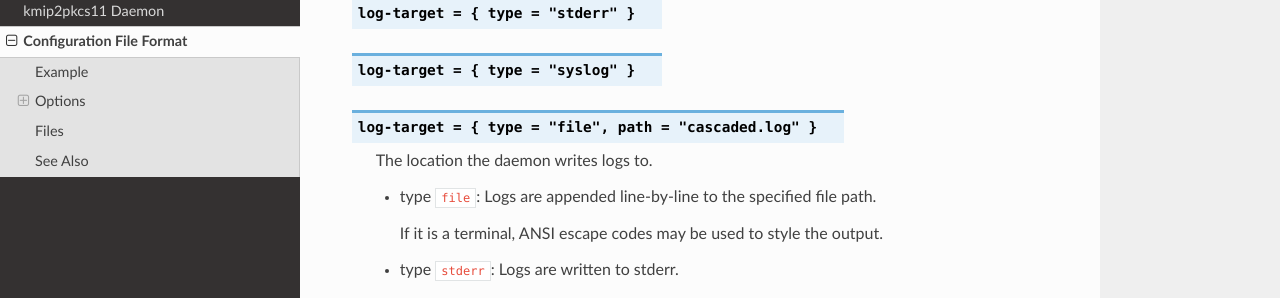
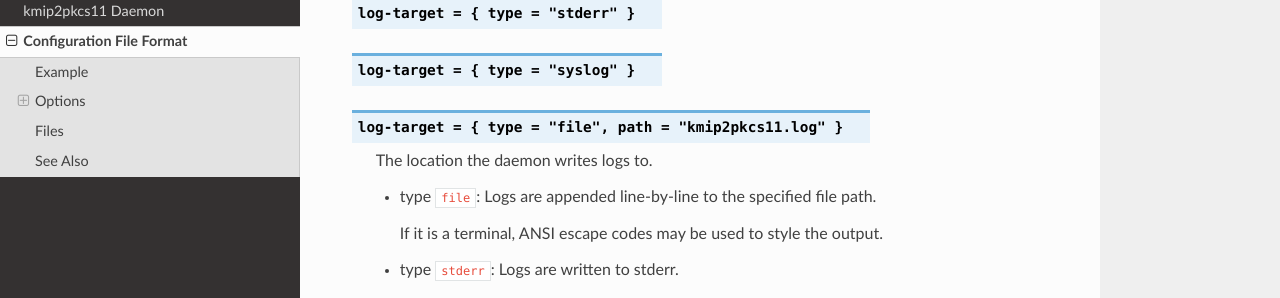
Before and after one commit to NLnetLabs/kmip2pkcs11, a Sphinx documentation site: the page built from doc/manual/source/man/kmip2pkcs11-config.toml.rst, in a window 1280 px wide and 900 px high, scrolled down 1288 px. Shown: the part 141-439 px from the top of the window. Built offline with Sphinx 7.4.7 and the Read the Docs theme 3.1.0, drawn with Linux system fonts in a browser that asks for light colours.

Commit message:
Update references to Cascade to refer to kmip2pkcs11.

```diff
--- a/doc/manual/source/man/kmip2pkcs11-config.toml.rst
+++ b/doc/manual/source/man/kmip2pkcs11-config.toml.rst
@@ -70,7 +70,7 @@ The ``[daemon]`` section.
 
 .. option:: log-target = { type = "stderr" }
 .. option:: log-target = { type = "syslog" }
-.. option:: log-target = { type = "file", path = "cascaded.log" }
+.. option:: log-target = { type = "file", path = "kmip2pkcs11.log" }
 
    The location the daemon writes logs to.
 
@@ -113,7 +113,7 @@ The ``[daemon]`` section.
    where files are looked for. Use absolute path names in configuration
    to avoid ambiguities.
 
-.. TODO: Link to a dedicated systemd / daemonization guide for Cascade.
+.. TODO: Link to a dedicated systemd / daemonization guide for kmip2pkcs11.
 
 .. option:: pid-file = "/var/run/kmip2pkcs11.pid"
 
```
